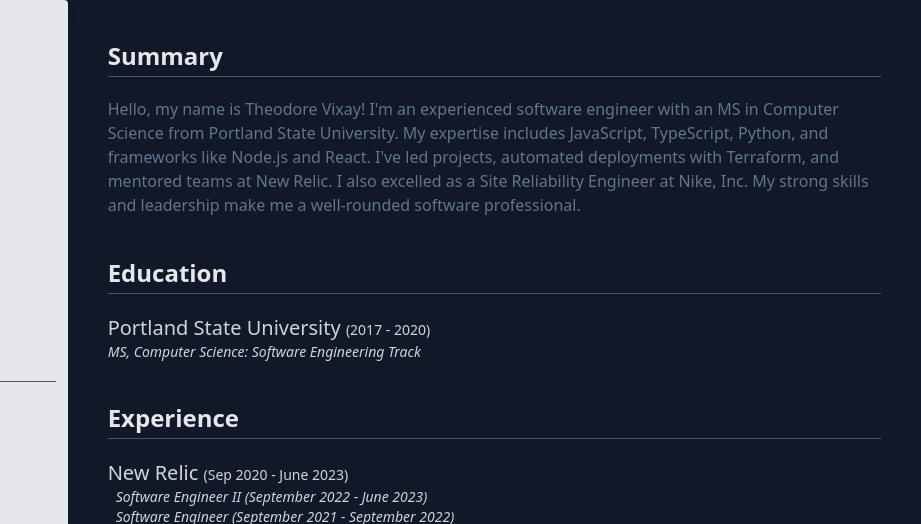
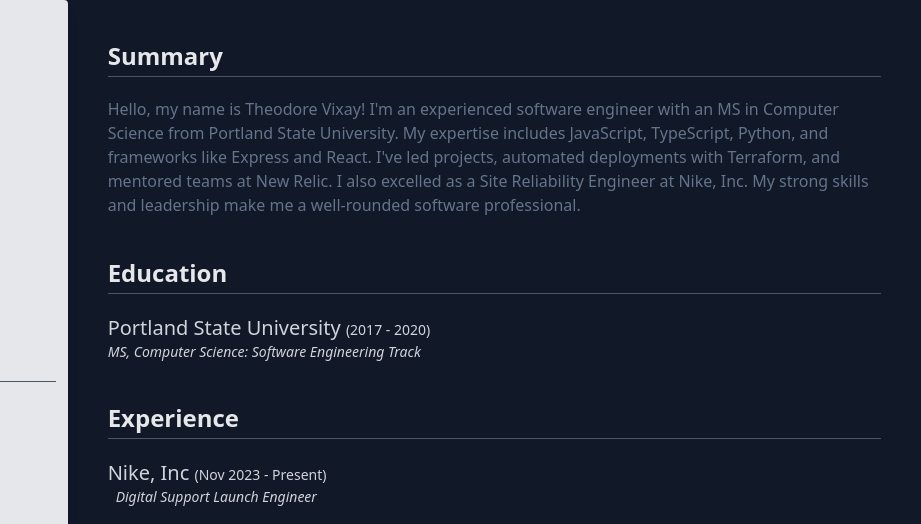
Before and after one commit to vixayt/personal-website, a website built with Vite: page index.html in a window 1280 px wide. Shown: the top 524 px of the page, 359-1280 px from the left. Built offline with nearby package versions, Linux system fonts and the light colour scheme.

Commit message:
Update index.html

```diff
--- a/index.html
+++ b/index.html
@@ -81,7 +81,7 @@
           Hello, my name is Theodore Vixay! I'm an experienced software engineer
           with an MS in Computer Science from Portland State University. My
           expertise includes JavaScript, TypeScript, Python, and frameworks like
-          Node.js and React. I've led projects, automated deployments with
+          Express and React. I've led projects, automated deployments with
           Terraform, and mentored teams at New Relic. I also excelled as a Site
           Reliability Engineer at Nike, Inc. My strong skills and leadership
           make me a well-rounded software professional.
@@ -105,6 +105,16 @@
           Experience
         </h2>
         <div class="mx-10 mt-1 h-[1px] bg-gray-600 pl-10"></div>
+        <div class="px-10 pt-5 text-gray-300">
+          <h3 class="text-xl">
+            Nike, Inc
+            <span class="text-sm">(Nov 2023 - Present)</span>
+          </h3>
+          <h4 class="pl-2 text-sm italic">
+            Digital Support Launch Engineer
+          </h4>
+
+        </div>
         <div class="px-10 pt-5 text-gray-300">
           <h3 class="text-xl">
             New Relic
```
